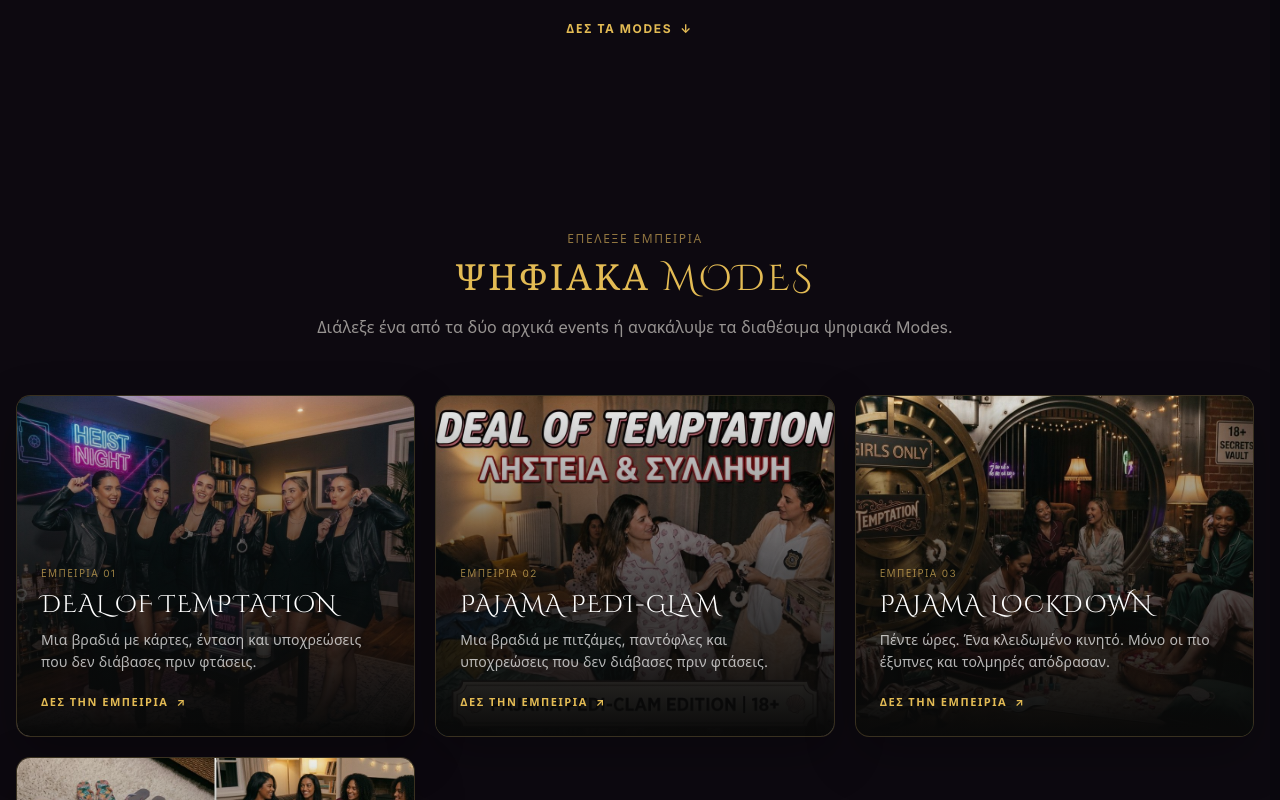
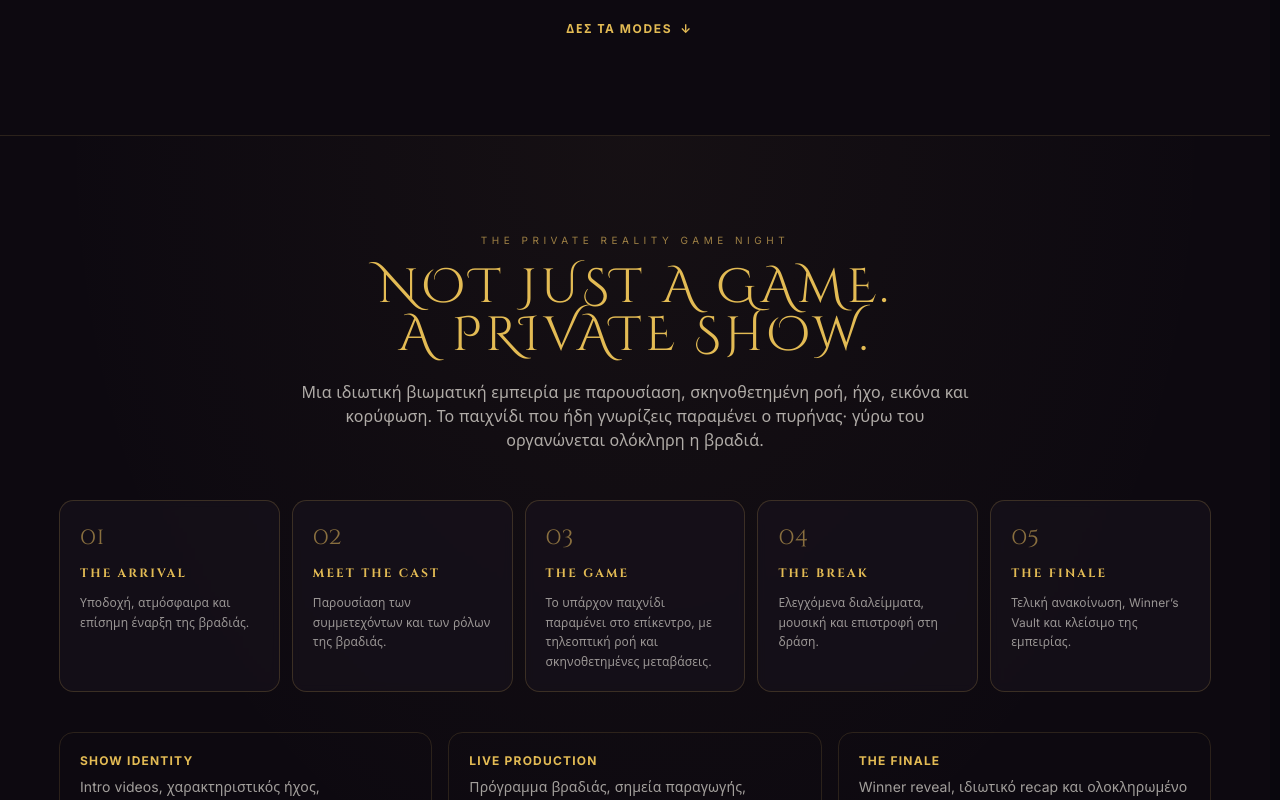
Before and after one commit to mkiriakidis936-glitch/deal-of-tempations, a React (Vite) app: page /site in a window 1280 px wide. Shown: the part 1080-1880 px from the top of the page. Built offline with nearby package versions, Linux system fonts and the light colour scheme; no server answers.

Commit message:
Integrate private reality show presentation on public site

```diff
--- a/src/pages/Site.jsx
+++ b/src/pages/Site.jsx
@@ -14,6 +14,7 @@ import SiteFaq from '@/components/site/SiteFaq';
 import SiteRegistration from '@/components/site/SiteRegistration';
 import SiteContact from '@/components/site/SiteContact';
 import { HomeProgram, HomeFaq } from '@/components/site/SiteHomeProgram';
+import SiteProduction from '@/components/site/SiteProduction';
 import { getSiteContent, SITE_EVENTS } from '@/data/siteContent';
 import { ART, PHOTO, MODE_COVERS, MODE_MEDIA } from '@/data/brandArt';
 import { trackVisit } from '@/lib/track';
@@ -78,6 +79,7 @@ export default function Site() {
         <>
           <SiteHero c={homeContent} ev="home" eventDate="" heroSrc={PHOTO.siteHero} onCta={register} />
           <SiteAbout />
+          <SiteProduction />
           <SiteModes onSelect={setEvent} />
           <SiteVideo c={{ videoTitle: 'ΒΙΝΤΕΟ & ΤΡΕΙΛΕΡ' }} />
           <SiteGallery initialTab="all" />
```
